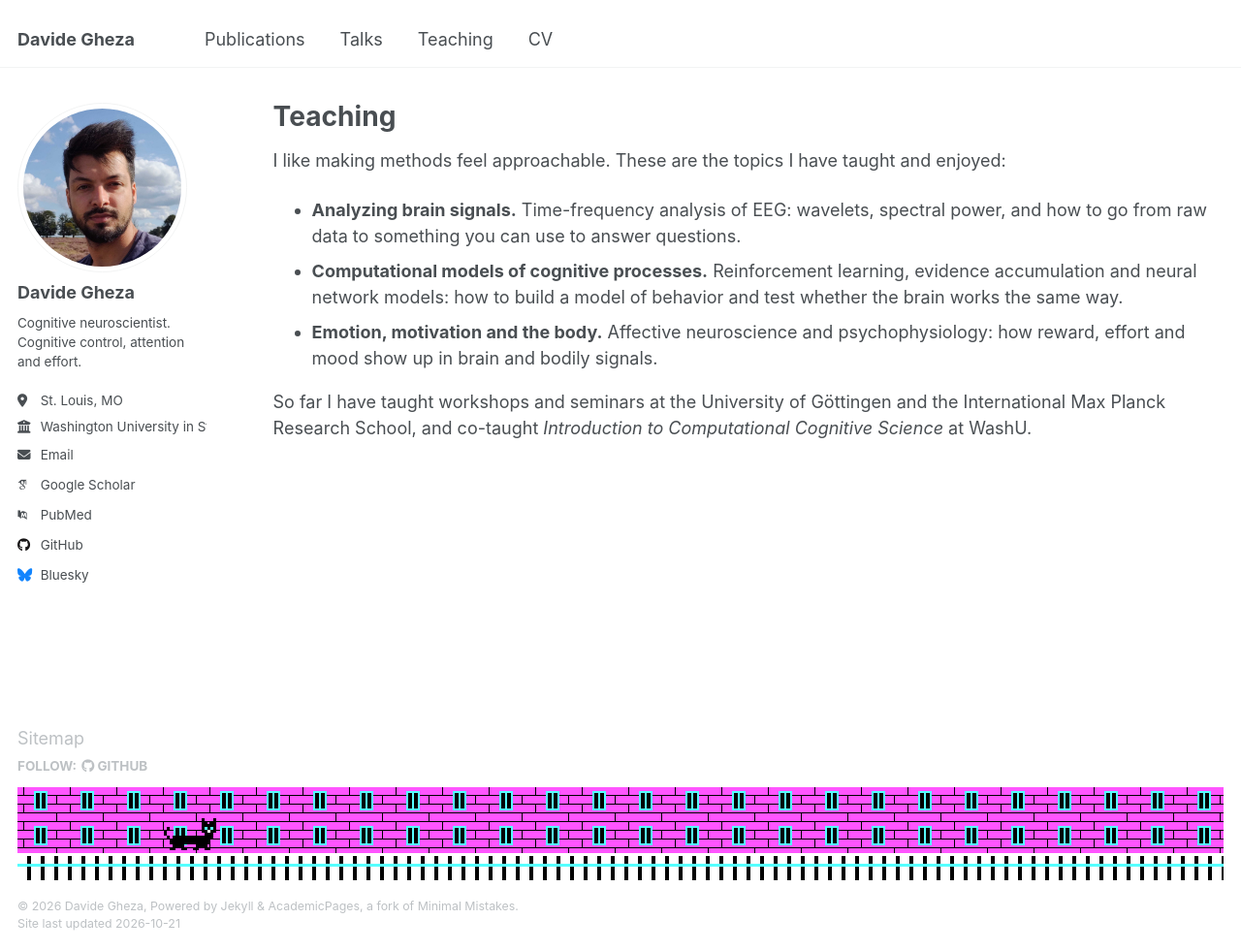
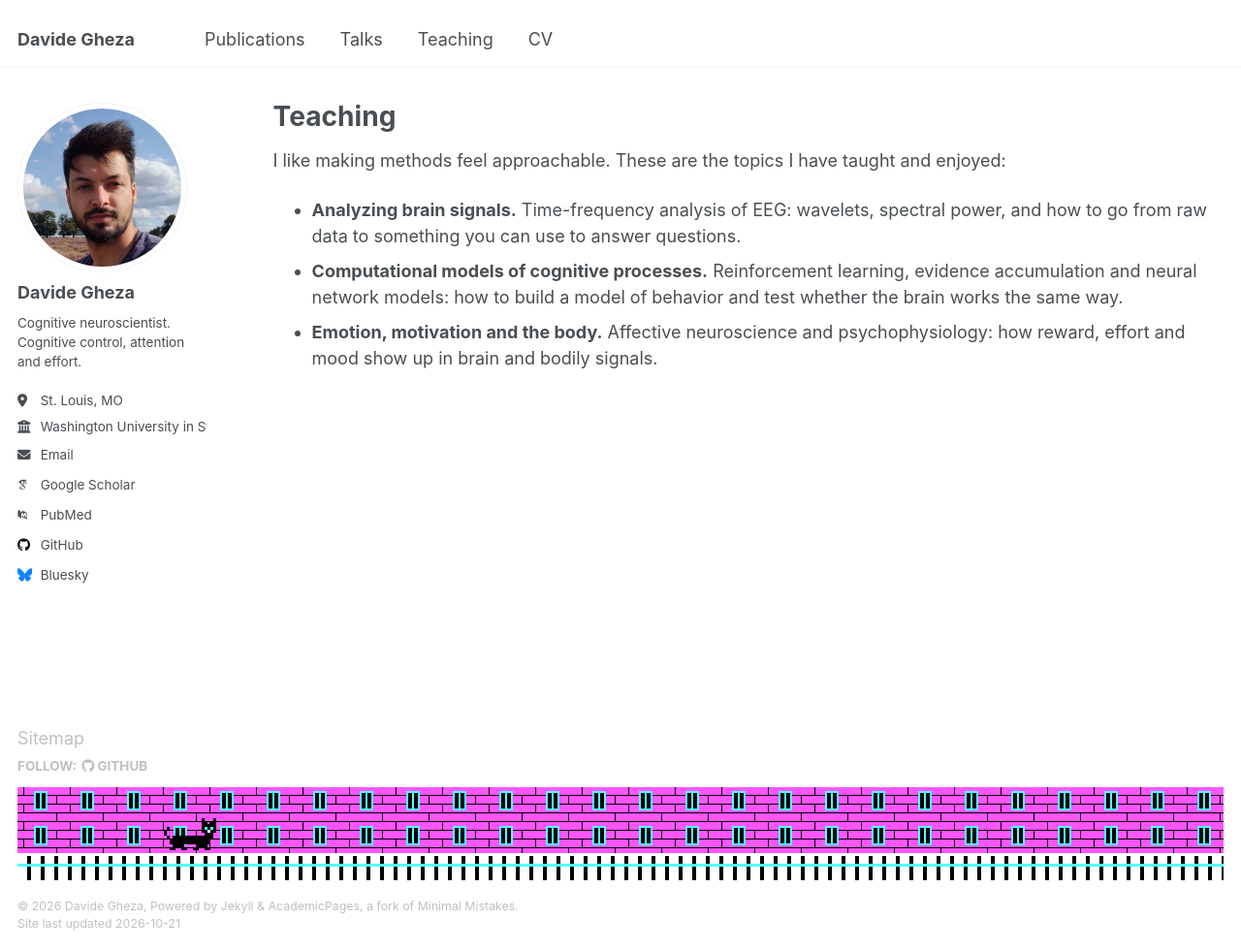
Before and after one commit to DavideGheza/DavideGheza.github.io, a Jekyll site: the page built from _pages/teaching.html, in a window 1280 px wide and 981 px high. Shown: the whole window at 97% size. Built offline with Jekyll 4.4.1, drawn with Linux system fonts in a browser that asks for light colours; some web fonts are replaced.

Commit message:
teaching past

```diff
--- a/_pages/teaching.html
+++ b/_pages/teaching.html
@@ -12,5 +12,3 @@ author_profile: true
   <li><strong>Computational models of cognitive processes.</strong> Reinforcement learning, evidence accumulation and neural network models: how to build a model of behavior and test whether the brain works the same way.</li>
   <li><strong>Emotion, motivation and the body.</strong> Affective neuroscience and psychophysiology: how reward, effort and mood show up in brain and bodily signals.</li>
 </ul>
-
-<p>So far I have taught workshops and seminars at the University of Göttingen and the International Max Planck Research School, and co-taught <i>Introduction to Computational Cognitive Science</i> at WashU.</p>
--- a/minimal/index.html
+++ b/minimal/index.html
@@ -136,7 +136,7 @@
 
   <section>
     <h2>Teaching</h2>
-    <p>I like making hard methods feel approachable. I have taught EEG time-frequency analysis workshops (Göttingen), a seminar on affective neuroscience (International Max Planck Research School), and co-taught <i>Introduction to Computational Cognitive Science</i> at WashU.</p>
+    <p>I like making hard methods feel approachable. I have taught EEG time-frequency analysis workshops, a seminar on affective neuroscience (International Max Planck Research School), served as a teaching assistant for <i>Introduction to Computational Cognitive Science</i> at WashU, and supervised graduate and undergraduate research projects.</p>
   </section>
 </main>
 
```
